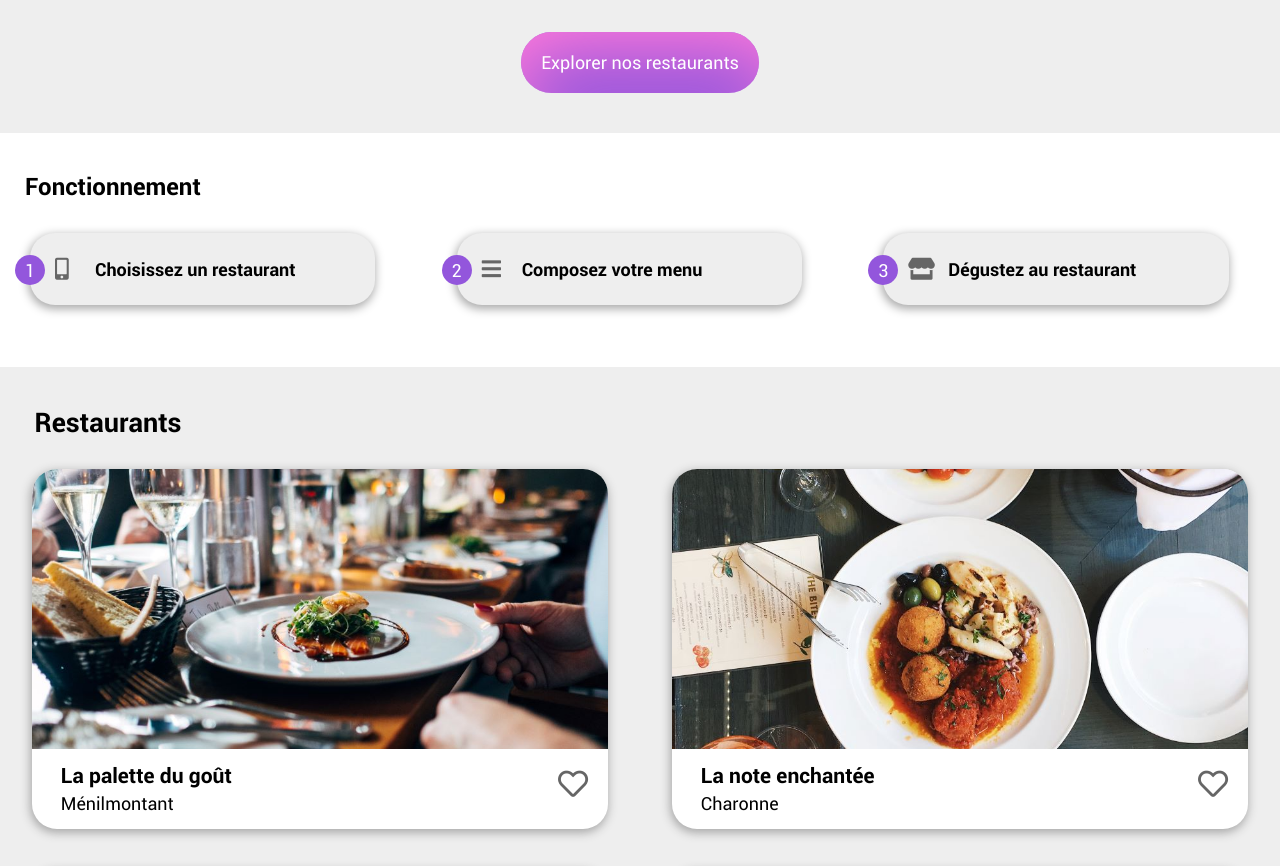
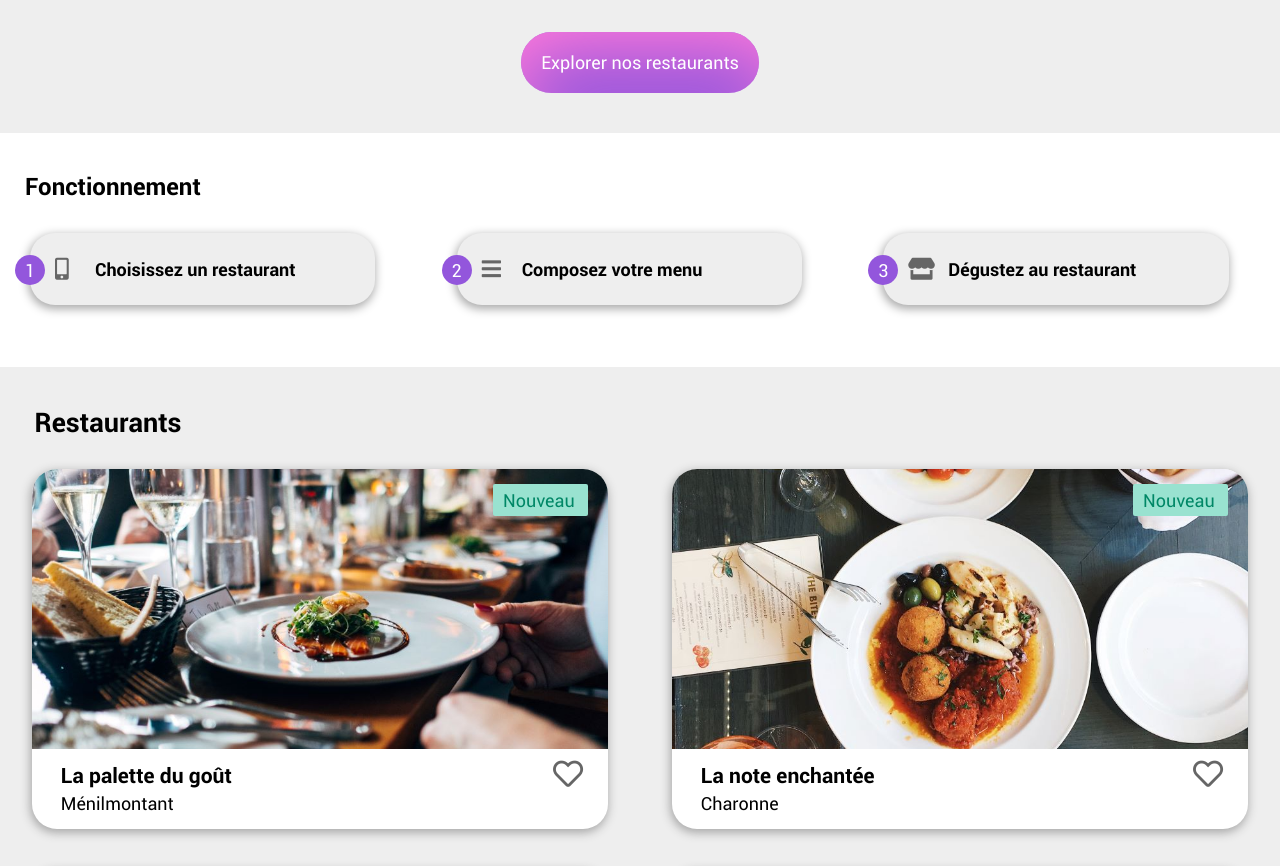
Before and after one commit to gmamillon/GabrielMamillon_3_01122020, a website: page index.html in a window 1280 px wide. Shown: the part 247-1113 px from the top of the page. Drawn offline with Linux system fonts and the light colour scheme.

Commit message:
samedi06fev

```diff
--- a/assets/css/animations.scss
+++ b/assets/css/animations.scss
@@ -1,3 +1,22 @@
+@keyframes spinnerLoad{
+    0% {
+        color: $tertiaire;
+        transform: rotate(1turn);
+    }
+    100% {
+        color: $tertiaire;
+    }
+}
+@keyframes BGspinner{
+    from {
+        background-color: #f5edff;
+        z-index: 11;
+    }
+    to {
+        background-color: #f5edff;
+        z-index: 11;
+    }
+}
 @keyframes load{
     0% {
         opacity: 0;
--- a/assets/css/etape.scss
+++ b/assets/css/etape.scss
@@ -9,6 +9,9 @@
         padding: 25px;
         border-radius: 25px;
         @include shadow;
+        &:hover {
+            background-color: #f5edff;
+        }
     }
     &__icon {
         width: 40px;
@@ -34,70 +37,3 @@
         z-index: 0;
     }
 }
-.restaurants {
-    margin-top: 50px;
-    padding: 40px 0 60px 0;
-    scroll-margin-top: 40px;
-    background-color: #EEE;
-    &__titre {
-        margin: 0 0 10px 25px;
-    }
-    &__liste {
-        width: 100%;
-        display: flex;
-        flex-direction: column;
-        align-items: center;
-    }
-}
-.resto {
-    height: 280px;
-    width: 90%;
-    margin: 15px 0px;
-    border-radius: 25px;
-    overflow: hidden;
-    background-color: white;
-    position: relative;
-    z-index: 0;
-    transition: box-shadow 0.4s linear, transform 0.4s;
-    animation: 1.5s ease-out load;
-    @include shadow;
-    &:hover, &:focus {
-        box-shadow: -2px 6px 20px 2px #666;
-        transform: scale(1.002);
-    }
-    &__photo {
-        height: 200px;
-        width: 100%;
-        object-fit: cover;
-    }
-    &__infos {
-        height: 80px;
-        padding: 10px 5%;
-        font-size: 18px;
-    }
-    &__nom {
-        margin-bottom: 5px;
-    }
-    &__fav {
-        font-size: 30px;
-        color: #666;
-        position: absolute;
-        z-index: 1;
-        right: 20px;
-        bottom: 30px;
-        &--faved {
-            font-size: 32px;
-            color: transparent;
-            position: absolute;
-            z-index: 1;
-            right: 19px;
-            bottom: 29px;
-            &:hover, &:focus {
-                background: linear-gradient($primaire, $secondaire);
-                -webkit-background-clip: text;
-                -moz-background-clip: text;
-                background-clip: text;
-            }
-        }
-    }
-}
--- a/assets/css/header.scss
+++ b/assets/css/header.scss
@@ -7,7 +7,6 @@
     position: fixed;
     height: 60px;
     width: 100%;
-    margin-top: -60px;
     z-index: 10;
     img {
         height: 35px;
--- a/assets/css/localisation.scss
+++ b/assets/css/localisation.scss
@@ -6,7 +6,7 @@
     font-size: 18px;
     height: 60px;
     width: 100%;
-    margin-top: 60px;
+    padding-top: 60px;
     i {
         margin-right: 15px;
     }
--- /dev/null
+++ b/assets/css/restaurants.scss
@@ -0,0 +1,92 @@
+.restaurants {
+    margin-top: 50px;
+    padding: 40px 0 60px 0;
+    scroll-margin-top: 40px;
+    background-color: #EEE;
+    &__titre {
+        margin: 0 0 10px 25px;
+    }
+    &__liste {
+        width: 100%;
+        display: flex;
+        flex-direction: column;
+        align-items: center;
+    }
+}
+.resto {
+    height: 280px;
+    width: 90%;
+    margin: 15px 0px;
+    border-radius: 25px;
+    overflow: hidden;
+    background-color: white;
+    position: relative;
+    z-index: 0;
+    transition: box-shadow 0.4s linear, transform 0.4s;
+    @include shadow;
+    &:hover, &:focus {
+        box-shadow: -2px 6px 20px 2px #666;
+        transform: scale(1.002);
+    }
+    &__photo {
+        height: 200px;
+        width: 100%;
+        object-fit: cover;
+    }
+    &__infos {
+        height: 80px;
+        padding: 10px 5%;
+        font-size: 18px;
+    }
+    &__nom {
+        margin-bottom: 5px;
+    }
+    &__new {
+        position: absolute;
+        z-index: 1;
+        width: 80px;
+        height: 20px;
+        padding: 6px 5px 6px 10px;
+        font-size: 18px;
+        color: #008766;
+        background-color: $tertiaire;
+        border-radius: 2px;
+        top: 15px;
+        right: 20px;
+    }
+    &__fav {
+        width: 40px;
+        height: 40px;
+        display: flex;
+        text-align: center;
+        font-size: 30px;
+        color: #666;
+        position: absolute;
+        z-index: 1;
+        right: 20px;
+        bottom: 30px;
+        &--faved {
+            width: 40px;
+            height: 11px;
+            padding-top: 30px;
+            display: flex;
+            text-align: center;
+            font-size: 0px;
+            color: transparent;
+            position: absolute;
+            z-index: 2;
+            right: 20px;
+            bottom: 30px;
+            background: linear-gradient($primaire, $secondaire);
+            -webkit-background-clip: text;
+            -moz-background-clip: text;
+            background-clip: text;
+            transition: all 0.6s ease-out;
+            &:hover, &:focus {
+                font-size: 30px;
+                height: 40px;
+                padding-top: 0px;
+            }
+        }
+    }
+}
--- /dev/null
+++ b/assets/css/spinner.scss
@@ -0,0 +1,15 @@
+.spinner {
+    display: flex;
+    justify-content: center;
+    align-items: center;
+    position: fixed;
+    width: 100%;
+    height: 100%;
+    animation: 1s BGspinner 3 linear;
+    z-index: -1;
+    &__icon {
+        color: transparent;
+        font-size: 80px;
+        animation: 1s spinnerLoad 3 linear;
+    }
+}
--- a/index.html
+++ b/index.html
@@ -8,6 +8,9 @@
         <title>OhMyFood - acceuil</title>
     </head>
     <body>
+        <div class="spinner">
+            <i class="fas fa-circle-notch spinner__icon"></i>
+        </div>
         <header class="header">
             <a href="#" title="logo">
                 <img src="assets/images/ohmyfood.png" alt="logo OhMyFood" width="392" height="68" srcset="assets/images/ohmyfood@2x.svg"/>
@@ -53,6 +56,7 @@
             <ul class="restaurants__liste">
                 <li class="resto">
                     <a href="la_palette_du_gout.html" title="La palette du goût">
+                        <div class="resto__new">Nouveau</div>
                         <img class="resto__photo" src="assets/images/la_palette_du_gout.jpg" alt="photo du restaurant" width="900" height="600">
                         <div class="resto__infos">
                             <h3 class="resto__nom">La palette du goût</h3>
@@ -63,6 +67,7 @@
                 </li>
                 <li class="resto">
                     <a href="la_note_enchantee.html" title="La note enchantée">
+                        <div class="resto__new">Nouveau</div>
                         <img class="resto__photo" src="assets/images/la_note_enchantee.jpg" alt="photo du restaurant" width="900" height="1125">
                         <div class="resto__infos">
                             <h3 class="resto__nom">La note enchantée</h3>
@@ -108,7 +113,7 @@
                 <li class="footer__li"><a class="footer__lien" href="#" title="Proposer un restaurant"><i class="fas fa-utensils"></i>Proposer un restaurant</a></li>
                 <li class="footer__li"><a class="footer__lien" href="#" title="Devenir partenaire"><i class="fas fa-hands-helping"></i>Devenir partenaire</a></li>
                 <li class="footer__li"><a class="footer__lien" href="#" title="Mentions légales">Mentions légales</a></li>
-                <li class="footer__li"><a class="footer__lien" href="#" title="Contact">Contact</a></li>
+                <li class="footer__li"><a class="footer__lien" href="mailto:gabrielmamillon@gmail.com" title="Contact">Contact</a></li>
             </ul>
         </footer>
     </body>
--- a/main.scss
+++ b/main.scss
@@ -6,6 +6,8 @@
 @import "assets/css/mixins.scss";
 /*** Général ***/
 @import "assets/css/general.scss";
+/*** Spinner ***/
+@import "assets/css/spinner.scss";
 /*** Header ***/
 @import "assets/css/header.scss";
 /*** Footer ***/
@@ -18,6 +20,8 @@
 @import "assets/css/fonctionnement.scss";
 /*** Etape ***/
 @import "assets/css/etape.scss";
+/*** Restaurants ***/
+@import "assets/css/restaurants.scss";
 /*** Top ***/
 @import "assets/css/top.scss";
 /*** MenuMaker ***/
```
Also changed, not shown: style.css, 1 other file.
